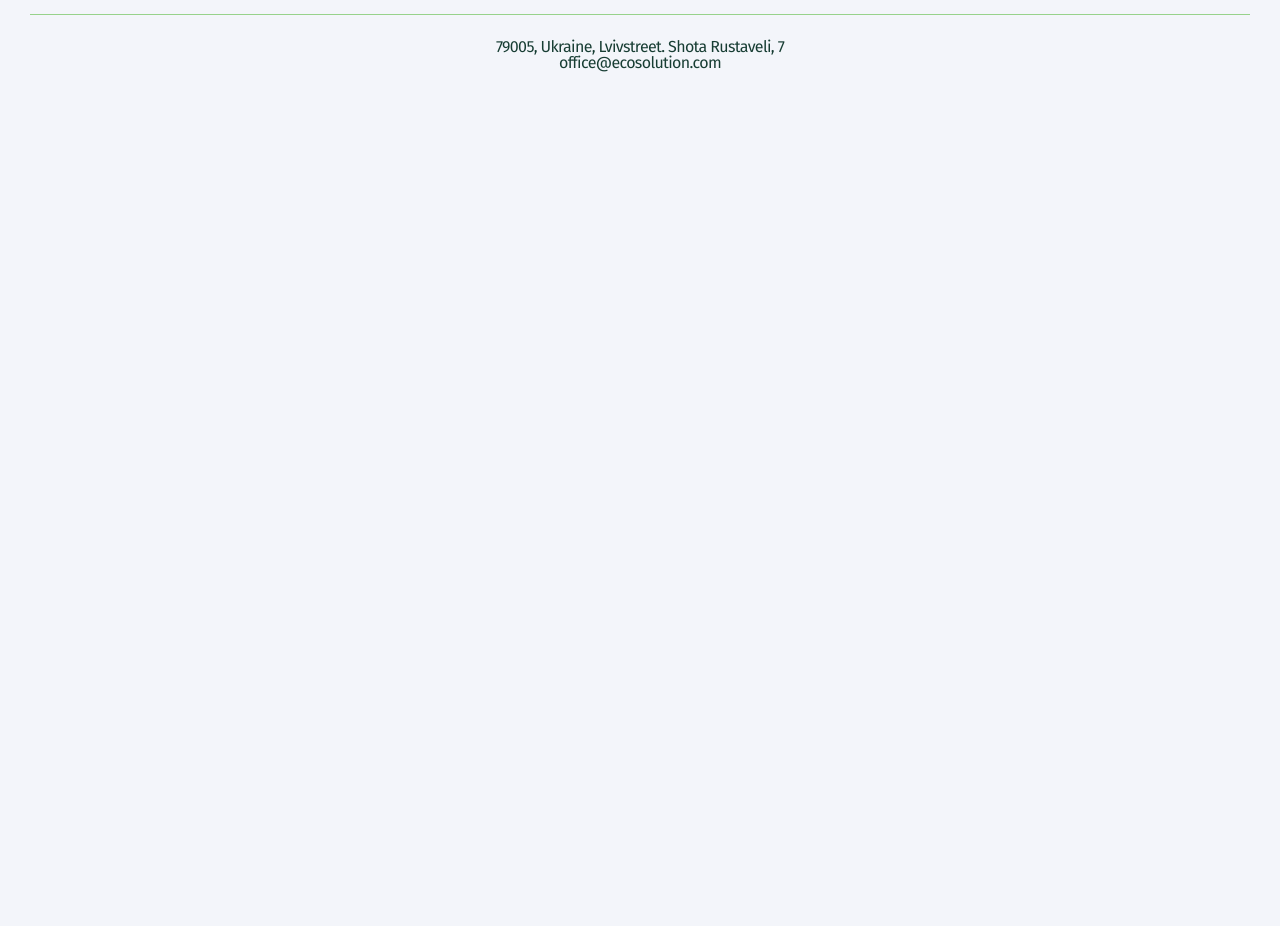
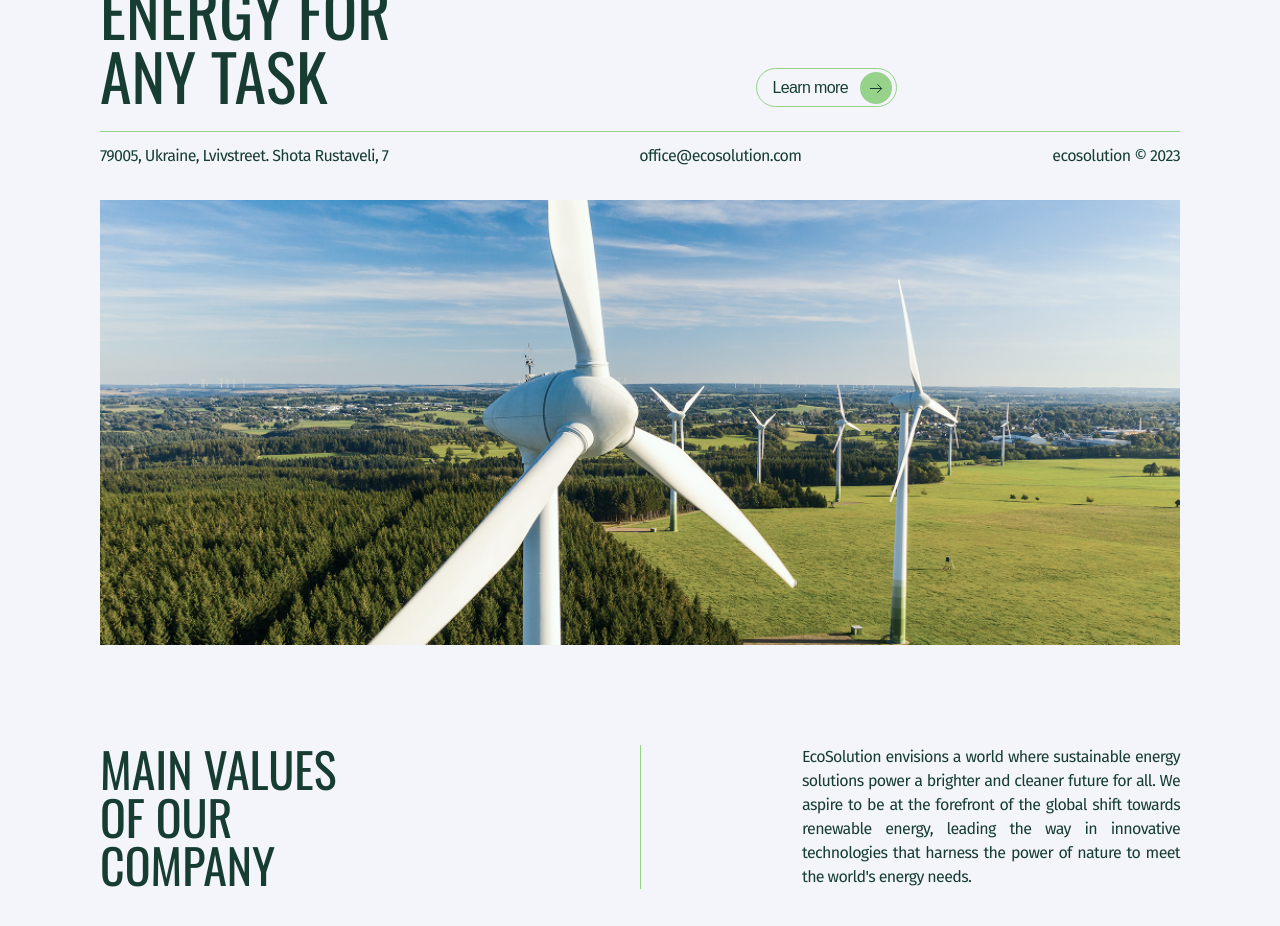
Before and after one commit to artyomakulov/practice, a React (Vite) app: page / in a window 1280 px wide. Shown: the part 340-1266 px from the top of the page. Before the commit the page ends 800 px from the top, so only its background shows below. Built offline with nearby package versions, Linux system fonts and the light colour scheme.

Commit message:
feature/about fix
finish about section

```diff
--- a/src/App.jsx
+++ b/src/App.jsx
@@ -1,12 +1,14 @@
 import React from "react";
 import Header from "./components/Header/Header";
 import Main from "./components/Main/Main";
+import About from "./components/About/About";
 
 function App() {
   return (
     <>
       <Header />
       <Main />
+      <About />
     </>
   );
 }
--- /dev/null
+++ b/src/components/About/About.jsx
@@ -0,0 +1,29 @@
+import React from "react";
+import mainphoto from "../../assets/images/wind-turbine-clean-energy.png";
+import css from "./About.module.css";
+
+const About = () => {
+  return (
+    <div className={css.container}>
+      <div className={css.image}>
+        <img src={mainphoto} alt="wind turbine" className={css.photo} />
+      </div>
+      <div className={css.textSection}>
+        <div>
+          <h2 className={css.title}>Main values of our company</h2>
+        </div>
+        <div>
+          <p className={css.text}>
+            EcoSolution envisions a world where sustainable energy solutions
+            power a brighter and cleaner future for all. We aspire to be at the
+            forefront of the global shift towards renewable energy, leading the
+            way in innovative technologies that harness the power of nature to
+            meet the world's energy needs.
+          </p>
+        </div>
+      </div>
+    </div>
+  );
+};
+
+export default About;
--- /dev/null
+++ b/src/components/About/About.module.css
@@ -0,0 +1,78 @@
+.container {
+  padding: 36px 20px;
+  display: flex;
+  justify-content: center;
+  flex-direction: column;
+}
+
+.image {
+  width: 100%;
+  max-width: 100%;
+  overflow: hidden;
+}
+
+.photo {
+  display: block;
+  width: 100%;
+  height: auto;
+  object-fit: cover;
+}
+
+.title {
+  font-family: Oswald, sans-serif;
+  font-size: 28px;
+  line-height: 28px;
+  text-transform: uppercase;
+  color: var(--text);
+  letter-spacing: 0;
+
+  margin-top: 36px;
+}
+
+.text {
+  font-size: 16px;
+  line-height: 1.5;
+  color: var(--text);
+  letter-spacing: -0.04em;
+  text-align: justify;
+  margin-top: 24px;
+}
+
+@media (min-width: 768px) {
+  .container {
+    padding: 40px 30px;
+  }
+
+  .textSection {
+    margin-top: 100px;
+    display: flex;
+  }
+  .textSection > div {
+    flex: 1;
+  }
+  .title {
+    font-size: 36px;
+    line-height: 36px;
+    margin-top: 0;
+    padding-right: 94px;
+  }
+  .text {
+    margin-top: 0;
+    border-left: 1px solid var(--secondary);
+    padding-left: 11px;
+  }
+}
+
+@media (min-width: 1280px) {
+  .container {
+    padding: 36px 100px 80px 100px;
+  }
+  .title {
+    font-size: 48px;
+    line-height: 48px;
+    padding-right: 254px;
+  }
+  .text {
+    padding-left: 161px;
+  }
+}
--- a/src/components/Main/Main.jsx
+++ b/src/components/Main/Main.jsx
@@ -28,6 +28,7 @@ const Main = () => {
           <a href="mailto:office@ecosolution.com" className={css.link}>
             office@ecosolution.com
           </a>
+          <p className={css.copyright}>ecosolution © 2023</p>
         </address>
       </div>
     </div>
--- a/src/components/Main/Main.module.css
+++ b/src/components/Main/Main.module.css
@@ -1,5 +1,5 @@
 .container {
-  padding: 110px 20px;
+  padding: 110px 20px 0 20px;
   display: flex;
   flex-direction: column;
 }
@@ -76,13 +76,17 @@
   justify-content: center;
   flex-direction: column;
   align-items: center;
-
+  gap: 8px;
   border-top: 1px solid var(--secondary);
 }
 
 .link {
   text-decoration: none;
   color: var(--text);
+}
+
+.copyright {
+  display: none;
 }
 
 @media (min-width: 768px) {
@@ -95,8 +99,10 @@
   }
   .textSection {
     display: flex;
-    align-items: start;
+    align-items: stretch;
     gap: 65px;
+    margin-bottom: 24px;
+    height: 100%;
   }
   .text {
     margin-top: 0;
@@ -104,5 +110,33 @@
   .description {
     display: flex;
     flex-direction: column;
+    justify-content: space-between;
+  }
+  .btn {
+    margin-left: 0px;
+    margin-bottom: 0;
+    margin-top: auto;
+  }
+  .address {
+    padding-top: 16px;
+    display: flex;
+    flex-direction: row;
+    justify-content: space-between;
+  }
+  .copyright {
+    display: block;
   }
 }
+
+@media (min-width: 1280px) {
+  .container {
+    padding: 164px 100px 0 100px;
+  }
+  .title {
+    font-size: 64px;
+    line-height: 64px;
+  }
+  .textSection {
+    gap: 296px;
+  }
+}
```
Also changed, not shown: src/assets/images/wind-turbine-clean-energy.png (added).
